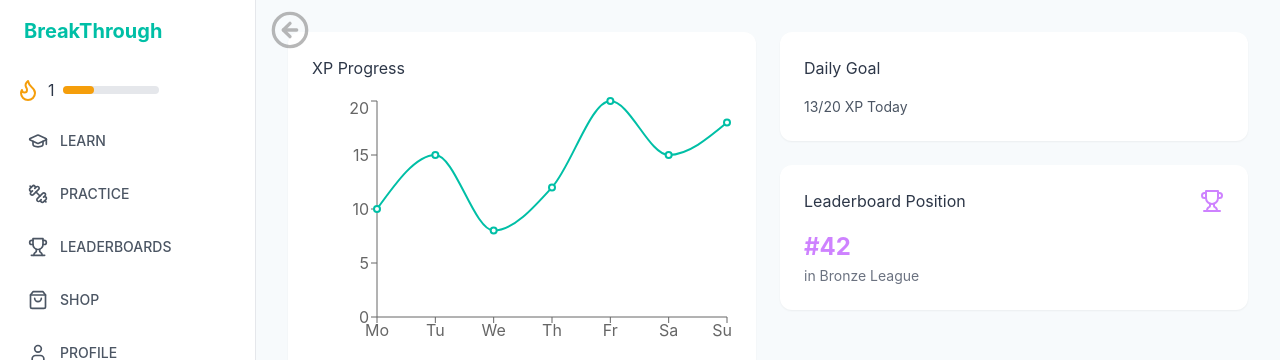
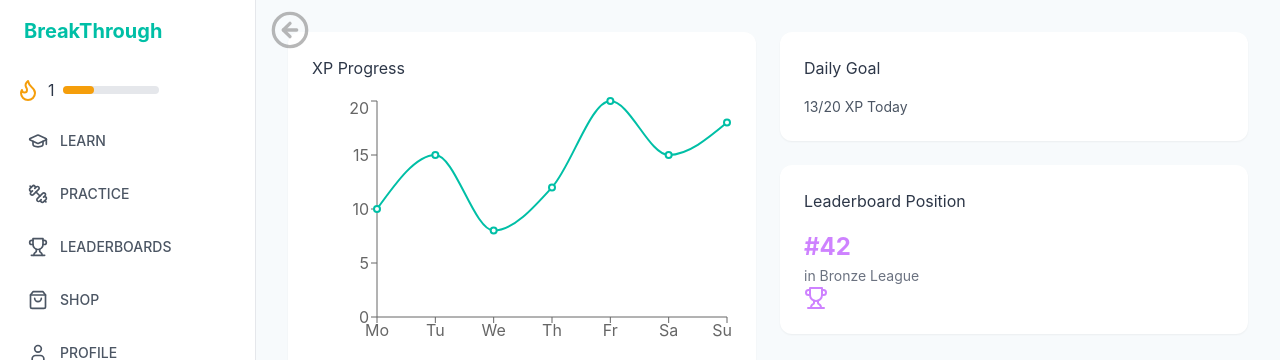
Before and after one commit to Daniru2007/Breakthrough, a React (Vite) app: page /content in a window 1280 px wide. Shown: the top 360 px of the page. Built offline with nearby package versions, Linux system fonts and the light colour scheme.

Commit message:
small changes in svg

```diff
--- a/src/App.tsx
+++ b/src/App.tsx
@@ -5,6 +5,7 @@ import Content from './Content.tsx';
 import Lessons from './Lessons.tsx';
 import Speech from './Speech.tsx';
 import Sign from './Sign.tsx';
+
 import {BrowserRouter as Router, Routes, Route, useNavigate} from "react-router-dom";
 import UserContext from "./UserContext.tsx";
 import { Navigate } from 'react-router-dom';
--- a/src/pages/Dashboard.tsx
+++ b/src/pages/Dashboard.tsx
@@ -50,10 +50,10 @@ function Dashboard() {
           <div className="card">
             <div className="card-header">
               <h2>Leaderboard Position</h2>
-              <Trophy color="var(--secondary-color)" size={24} />
             </div>
             <p className="stat-value">#42</p>
             <p className="stat-label">in Bronze League</p>
+            <Trophy color="var(--secondary-color)" size={24} />
           </div>
         </div>
       </div>
--- a/src/pages/Login.tsx
+++ b/src/pages/Login.tsx
@@ -1,8 +1,10 @@
 import { LoginForm } from '../components/LoginForm';
 import illustration from '../assets/learn.svg';
+// import illustration from 'https://breakweb.s3.us-east-1.amazonaws.com/learn.svg';
 import { Link } from 'react-router-dom';
 
 export function Login() {
+  // const illustration = 'https://breakweb.s3.us-east-1.amazonaws.com/learn.svg';
   return (
     <div className="container">
       <div className="signup-container">
```
